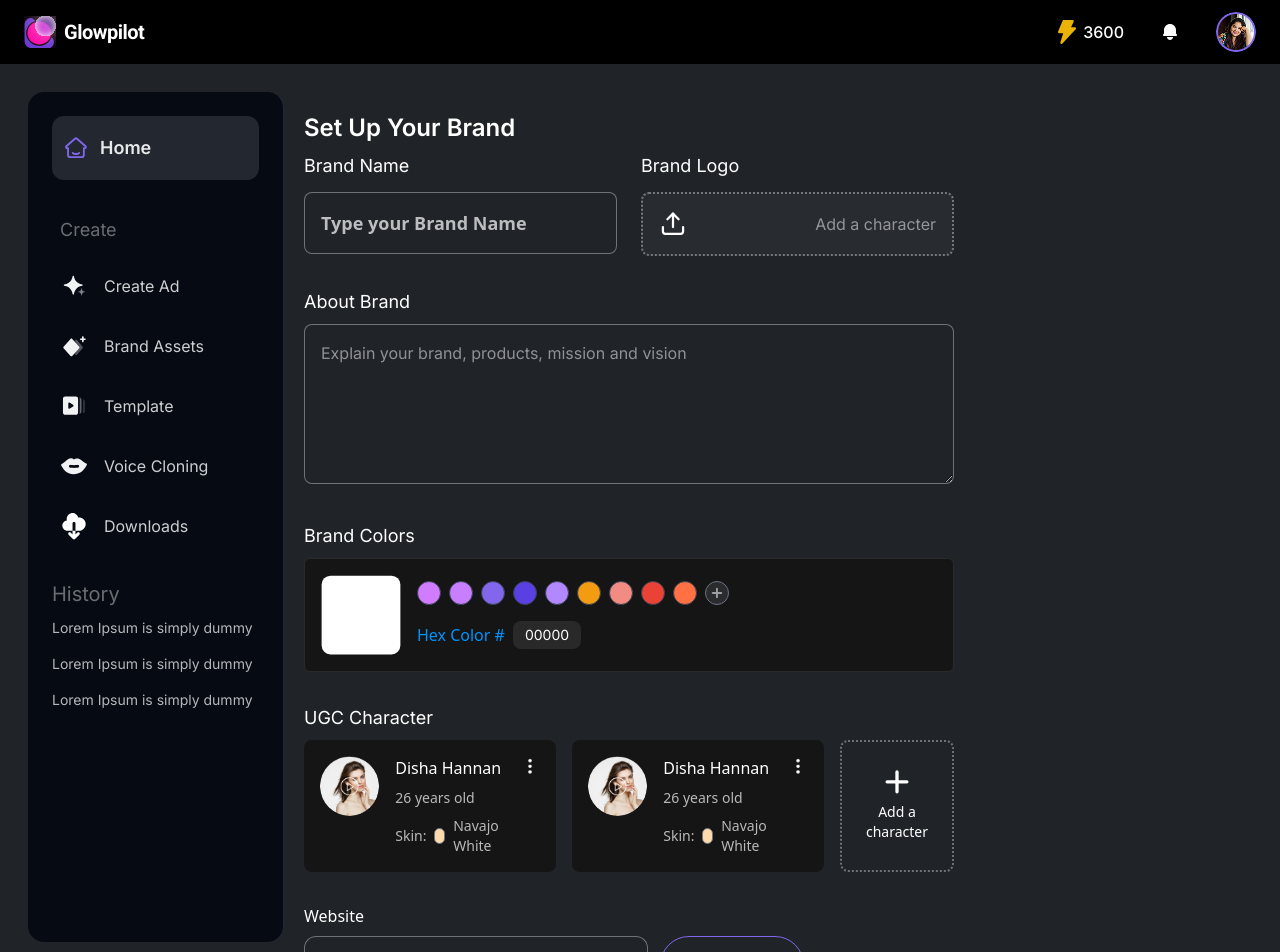
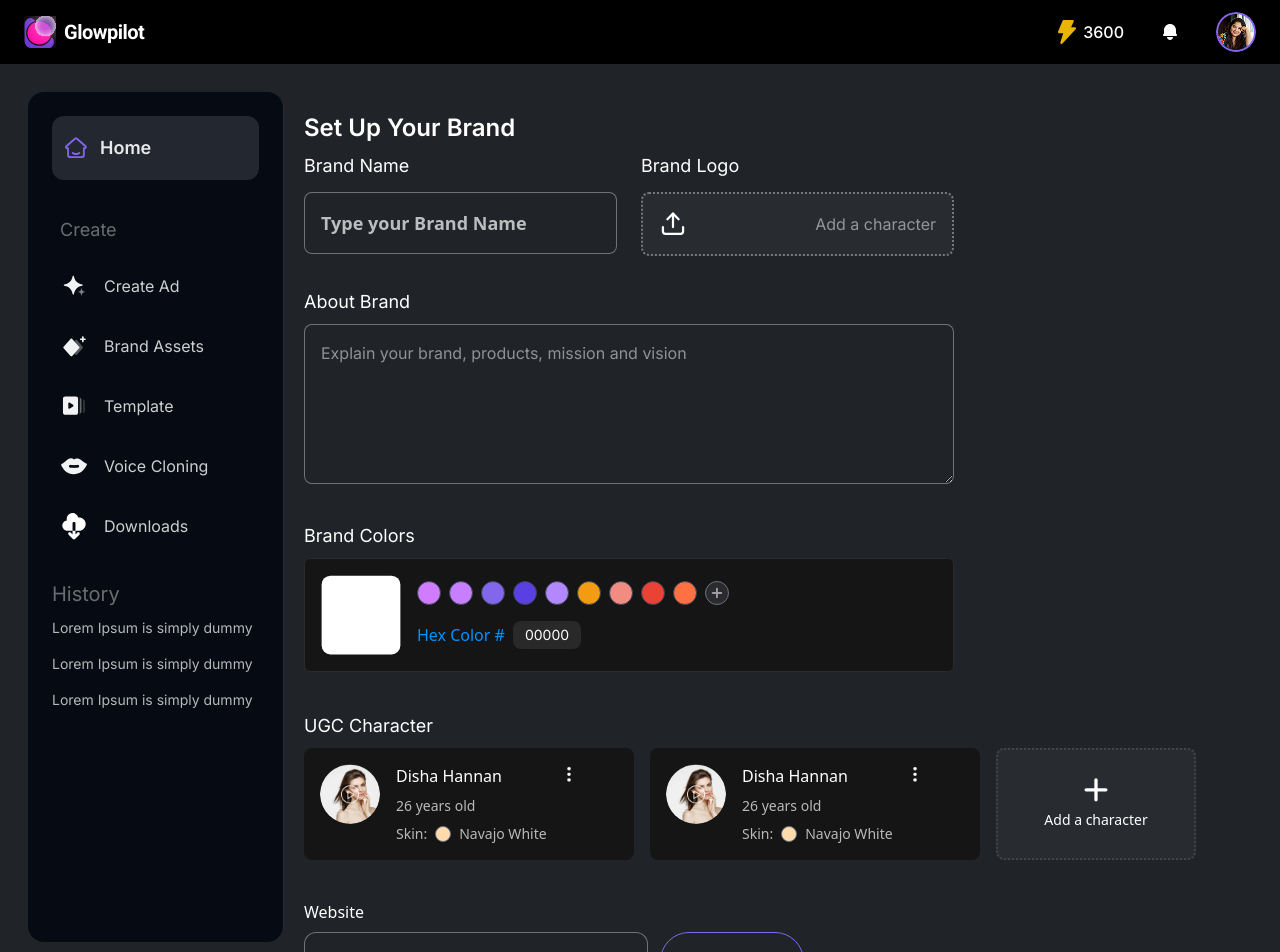
Before and after one commit to viveksharmatws/glowpiolet, a React (Vite) app: page /dashboard/brandassests in a window 1280 px wide. Shown: the top 952 px of the page. Built offline with nearby package versions, Linux system fonts and the light colour scheme.

Commit message:
fix add character modal button

```diff
--- a/src/components/BrandAssests.jsx
+++ b/src/components/BrandAssests.jsx
@@ -115,6 +115,7 @@ const BrandAssets = () => {
           </div>
         </div>
 
+      </div>
         {/* UGC Characters */}
         <div>
           <label className="block text-white text-base sm:text-lg font-inter font-light mb-2">
@@ -124,7 +125,7 @@ const BrandAssets = () => {
             {[1, 2].map((i) => (
               <div
                 key={i}
-                className="bg-[#151515] p-4 rounded-lg flex flex-col sm:flex-row cursor-pointer w-full items-center sm:items-start gap-4"
+                className="bg-[#151515] p-4 rounded-lg flex flex-col sm:flex-row cursor-pointer w-full items-center sm:items-start gap-4 max-w-[330px]"
               >
                 <img
                   src="/ugcframe.png"
@@ -154,7 +155,7 @@ const BrandAssets = () => {
                 </div>
               </div>
             ))}
-            <div className="w-full sm:w-[200px] bg-[#202328] rounded-lg p-6 flex flex-col items-center justify-center border-2 border-[#FFFFFF5C] border-dotted cursor-pointer hover:border-[#8267EC]" onClick={()=> setIsModalOpen(true)}>
+            <div className="w-full sm:w-[200px] bg-[#FFFFFF0A] rounded-lg p-6 flex flex-col items-center justify-center border-2 border-[#FFFFFF1F] border-dotted cursor-pointer hover:border-[#8267EC]" onClick={()=> setIsModalOpen(true)}>
               <img src="/whiteplus.svg" className="w-6 h-6" />
               <span className="text-white text-sm mt-2 text-center">
                 Add a character
@@ -180,7 +181,6 @@ const BrandAssets = () => {
             </button>
           </div>
         </div>
-      </div>
       <section>
         <div className="flex flex-col justify-start items-start mb-4">
           <h2 className="text-[14px] sm:!text-[16px] leading-[16px] tracking-[0.02em] text-start text-white font-normal font-inter align-middle">
```
